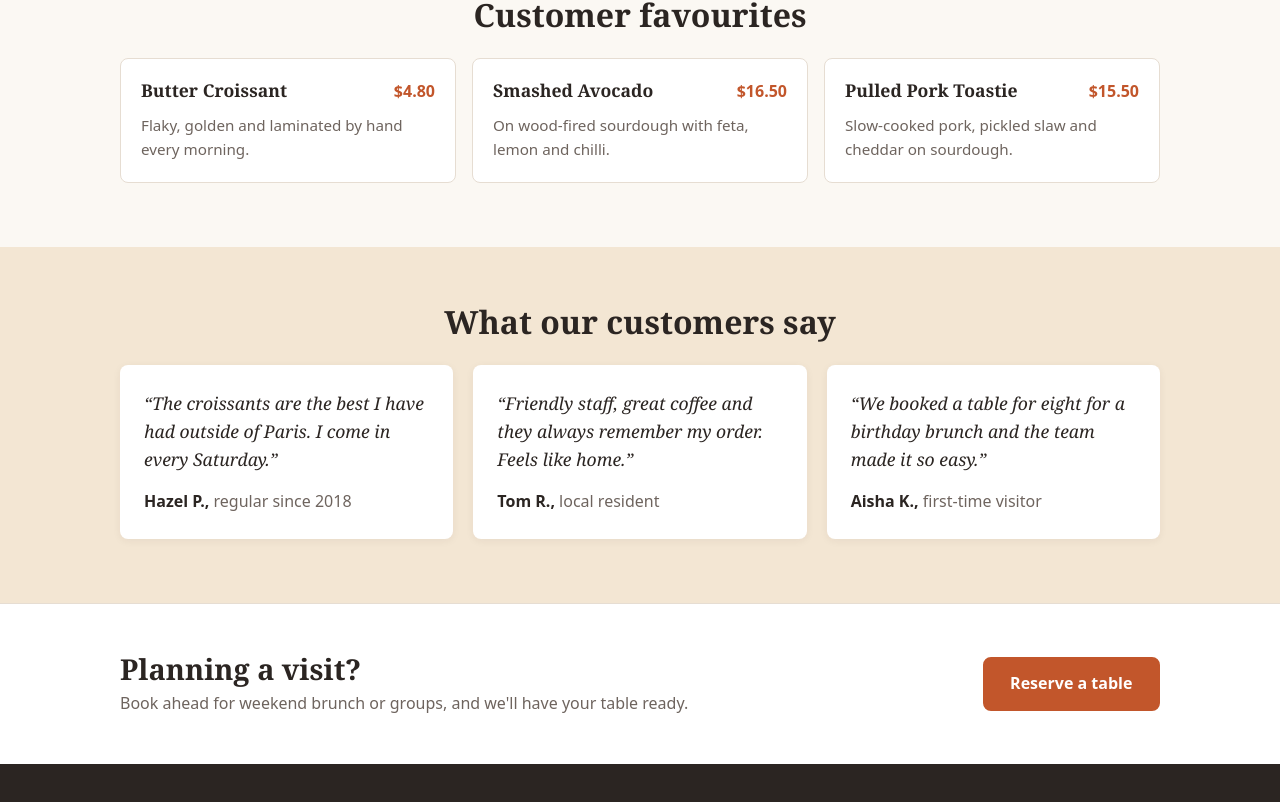
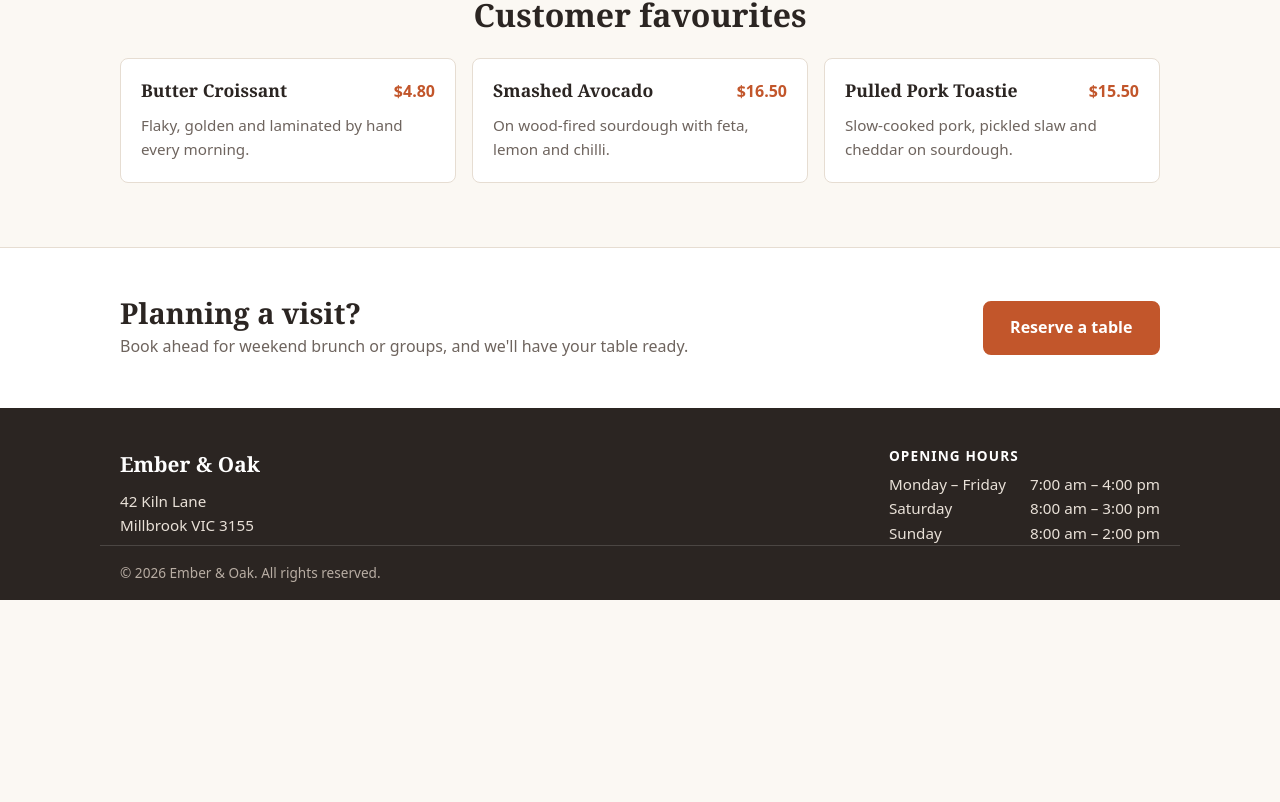
Before and after one commit to Vivid-Clarity/DeepTech-test-repo, a React (Vite) app: page / in a window 1280 px wide. Shown: the part 560-1362 px from the top of the page. After the commit the page ends 1160 px from the top, so only its background shows below. Built offline with nearby package versions, Linux system fonts and the light colour scheme.

Commit message:
Remove testimonials section per client feedback

```diff
--- a/src/pages/Home.css
+++ b/src/pages/Home.css
@@ -56,48 +56,3 @@
   margin: 0;
   color: var(--color-muted);
 }
-
-.testimonials {
-  padding: 3.5rem 0 4rem;
-  background: #f3e6d3;
-}
-
-.testimonials h2 {
-  font-size: 2rem;
-  margin: 0 0 1.5rem;
-  text-align: center;
-}
-
-.testimonial-grid {
-  display: grid;
-  grid-template-columns: repeat(auto-fit, minmax(260px, 1fr));
-  gap: 1.25rem;
-}
-
-.testimonial {
-  margin: 0;
-  background: var(--color-surface);
-  border-radius: var(--radius);
-  padding: 1.5rem;
-  box-shadow: 0 2px 8px rgba(43, 37, 34, 0.06);
-}
-
-.testimonial blockquote {
-  margin: 0 0 1rem;
-  font-family: var(--font-heading);
-  font-size: 1.1rem;
-  font-style: italic;
-}
-
-.testimonial blockquote p {
-  margin: 0;
-}
-
-.testimonial figcaption {
-  font-weight: 600;
-}
-
-.testimonial figcaption span {
-  font-weight: 400;
-  color: var(--color-muted);
-}
--- a/src/pages/Home.jsx
+++ b/src/pages/Home.jsx
@@ -5,24 +5,6 @@ import { formatPrice } from '../utils/formatPrice';
 import './Home.css';
 
 const featured = menu.filter((item) => item.featured);
-
-const testimonials = [
-  {
-    quote: 'The croissants are the best I have had outside of Paris. I come in every Saturday.',
-    name: 'Hazel P.',
-    detail: 'regular since 2018',
-  },
-  {
-    quote: 'Friendly staff, great coffee and they always remember my order. Feels like home.',
-    name: 'Tom R.',
-    detail: 'local resident',
-  },
-  {
-    quote: 'We booked a table for eight for a birthday brunch and the team made it so easy.',
-    name: 'Aisha K.',
-    detail: 'first-time visitor',
-  },
-];
 
 function Home() {
   return (
@@ -51,24 +33,6 @@ function Home() {
         </div>
       </section>
 
-      <section className="testimonials">
-        <div className="container">
-          <h2>What our customers say</h2>
-          <div className="testimonial-grid">
-            {testimonials.map((t) => (
-              <figure key={t.name} className="testimonial">
-                <blockquote>
-                  <p>&ldquo;{t.quote}&rdquo;</p>
-                </blockquote>
-                <figcaption>
-                  {t.name}, <span>{t.detail}</span>
-                </figcaption>
-              </figure>
-            ))}
-          </div>
-        </div>
-      </section>
-
       <section className="cta-band">
         <div className="container cta-inner">
           <div>
```
